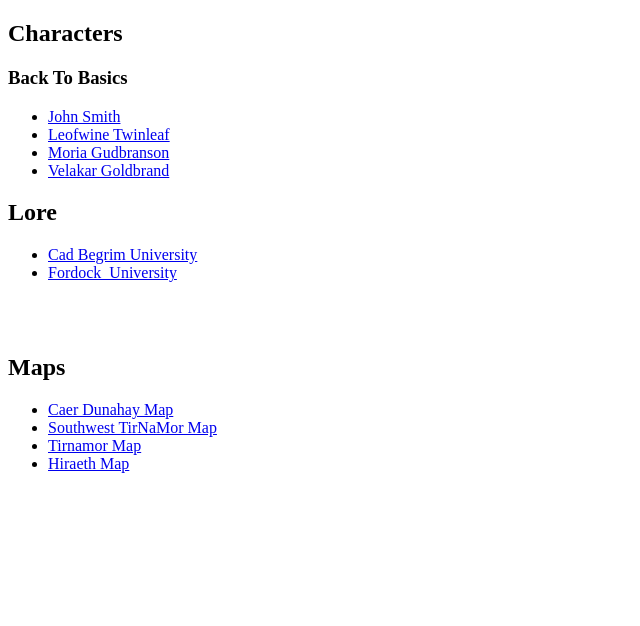
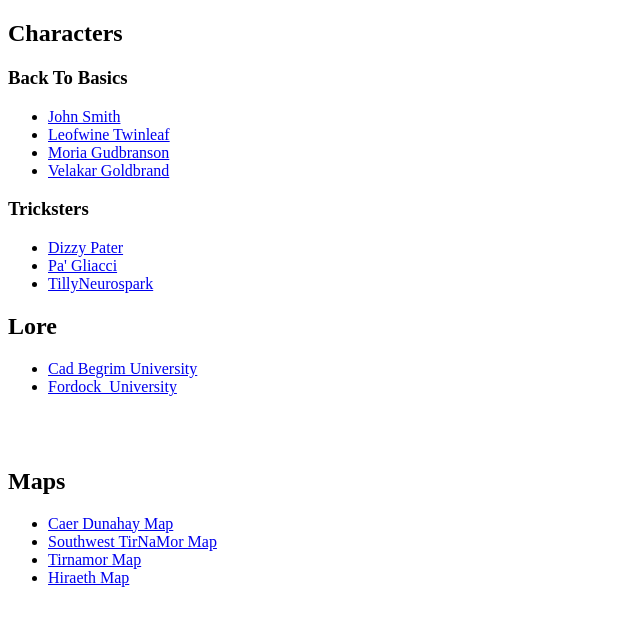
Before and after one commit to brentchiaramonti/ChaosCampaign, a plain HTML site: page index.html in a window 1280 px wide. Shown: the whole page, without its empty margins (0-640 px from the left). Drawn offline with Linux system fonts and the light colour scheme.

Commit message:
Added hrefs to Tricksters
Added links to Trickster character sheets in Characters

```diff
--- a/index.html
+++ b/index.html
@@ -10,6 +10,12 @@
 			<li><a href="/ChaosCampaign/Characters/back_to_basics/LeofwineTwinleaf.pdf" target="_blank">Leofwine Twinleaf</a></li>
 			<li><a href="/ChaosCampaign/Characters/back_to_basics/MoriaGudbranson.pdf" target="_blank">Moria Gudbranson</a></li>
 			<li><a href="/ChaosCampaign/Characters/back_to_basics/VelakarGoldbrand.pdf" target="_blank">Velakar Goldbrand</a></li>
+		</ul>
+		<h3>Tricksters</h3>
+		<ul>
+			<li><a href="/ChaosCampaign/Characters/Tricksters/DizzyPater.pdf" target="_blank">Dizzy Pater</a></li>
+			<li><a href="/ChaosCampaign/Characters/Tricksters/Pa'Gliacci.pdf" target="_blank">Pa' Gliacci</a></li>
+			<li><a href="/ChaosCampaign/Characters/Tricksters/TillyNeurospark.pdf" target="_blank">TillyNeurospark</a></li>
 		</ul>
 		<h2>Lore</h2>
 		<ul>
```
